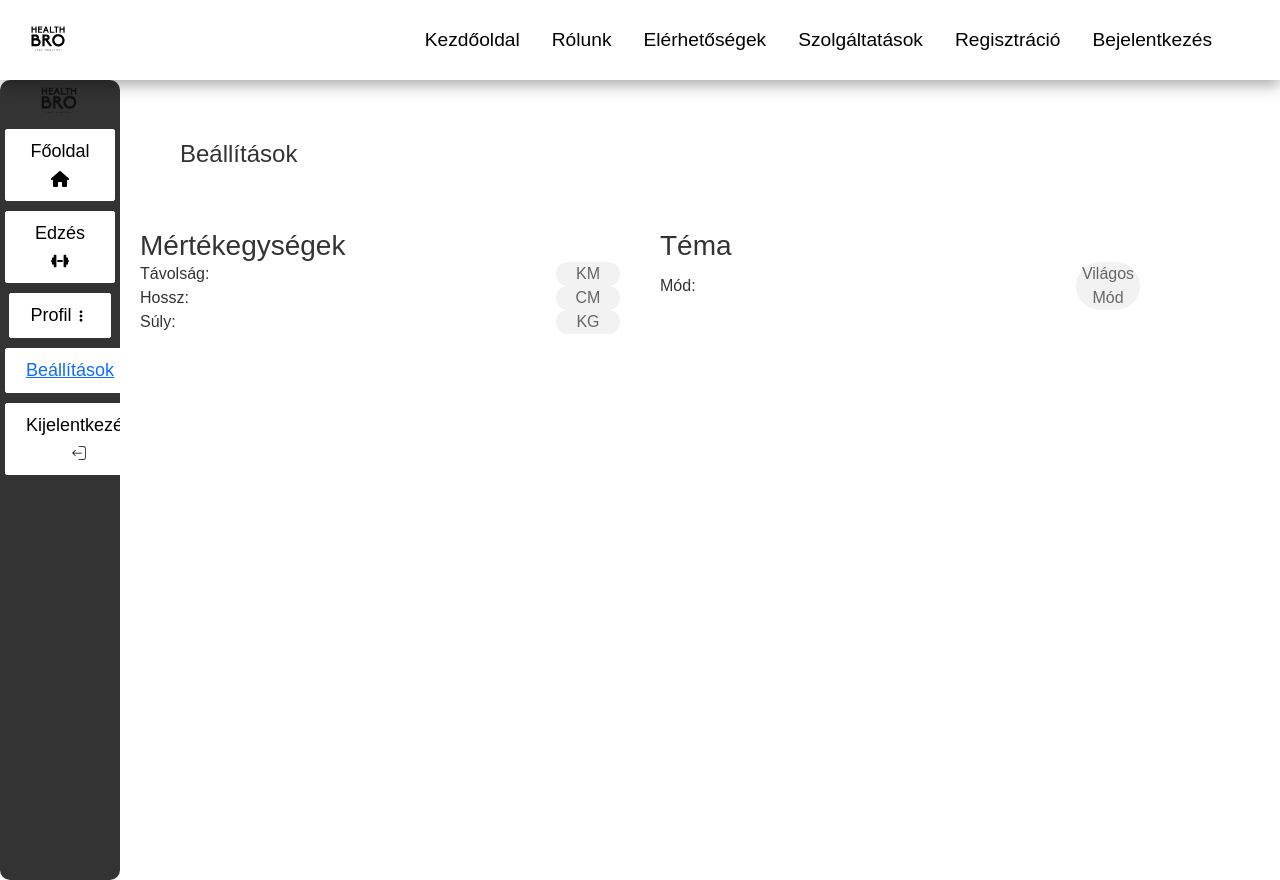
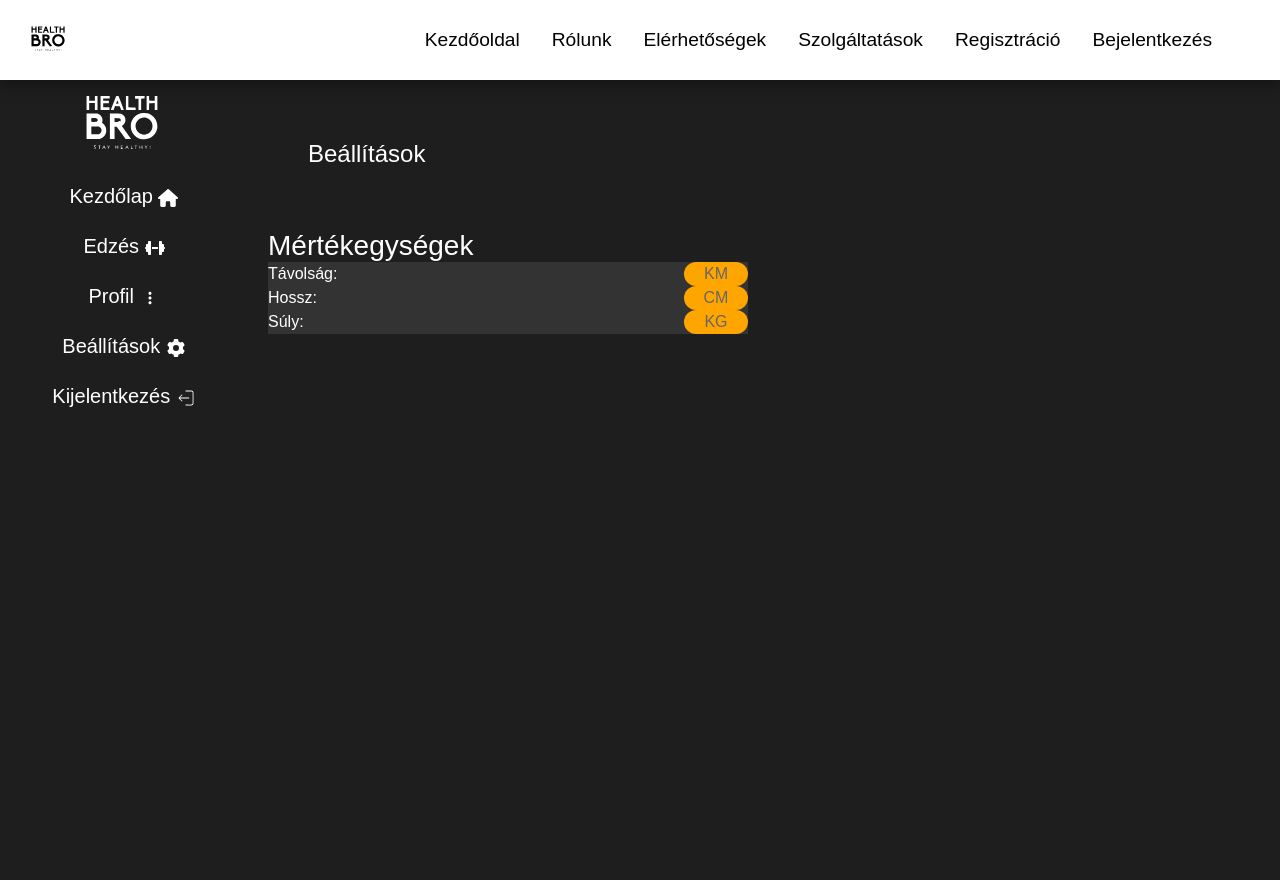
Before and after one commit to HIIMSKYDAZ/HealthBro, a React (Create React App) app: page /settings in a window 1280 px wide. Built offline with nearby package versions, Linux system fonts and the light colour scheme.

Commit message:
themechanger-

```diff
--- a/src/App.jsx
+++ b/src/App.jsx
@@ -32,20 +32,20 @@ function Main({ theme, toggleTheme }) {
 
   return (
     <div className={theme === "light" ? "light-mode" : "dark-mode"}>
-      {location.pathname !== "/HomeMain" && location.pathname !== "/profile" && location.pathname !== "/Settings" && location.pathname !== "/EditProfile" && (
+      {location.pathname !== "/HomeMain" && location.pathname !== "/profile" && location.pathname !== "/Settings" && location.pathname !== "/EditProfile"&& location.pathname !== "/Profile" && (
         <NavBar theme={theme} toggleTheme={toggleTheme} />
       )}
       <Routes>
-        <Route path="/" exact element={<Home theme={theme} />} />
-        <Route path="/about" exact element={<AboutPage theme={theme} />} />
-        <Route path="/contact" exact element={<ContactPage theme={theme} />} />
-        <Route path="/services" exact element={<Services theme={theme} />} />
-        <Route path="/sign-up" exact element={<Signup theme={theme} />} />
-        <Route path="/login" exact element={<LoginPage theme={theme} />} />
-        <Route path="/homeMain" exact element={<HomeMain theme={theme} />} />
-        <Route path="/profile" exact element={<ProfilePage theme={theme} />} />
-        <Route path="/settings" exact element={<Settings theme={theme} toggleTheme={toggleTheme} />} />
-        <Route path="/EditProfile" exact element={<EditProfile theme={theme} />} />
+        <Route path="/" exact element={<Home/>} />
+        <Route path="/about" exact element={<AboutPage/>} />
+        <Route path="/contact" exact element={<ContactPage />} />
+        <Route path="/services" exact element={<Services />} />
+        <Route path="/sign-up" exact element={<Signup />} />
+        <Route path="/login" exact element={<LoginPage />} />
+        <Route path="/homeMain" exact element={<HomeMain />} />
+        <Route path="/profile" exact element={<ProfilePage />} />
+        <Route path="/settings" exact element={<Settings />} />
+        <Route path="/EditProfile" exact element={<EditProfile />} />
       </Routes>
     </div>
   );
--- a/src/components/EditProfile.css
+++ b/src/components/EditProfile.css
@@ -1,12 +1,13 @@
+/* Általános stílusok */
 .edit-profile-container {
   display: grid;
   grid-template-columns: 1fr 3fr 1fr;
   height: 100vh;
   gap: 20px;
-  padding: 20px;
+  padding: 30px;
   box-sizing: border-box;
-  padding: 30px;
 }
+
 .sidebar {
   display: flex;
   flex-direction: column;
@@ -19,6 +20,7 @@
   overflow-y: auto;
   text-align: center;
 }
+
 .edit-profile-container h2 {
   text-align: center;
   margin-bottom: 20px;
@@ -42,7 +44,8 @@
   color: #333;
 }
 
-  input[type="text"], textarea {
+input[type="text"],
+textarea {
   width: 100%;
   padding: 10px;
   font-size: 16px;
@@ -83,6 +86,7 @@
   background-color: #45a049;
 }
 
+/* Dark mode stílusok */
 body.dark-mode .edit-profile-container {
   background-color: #333;
   color: #fff;
@@ -124,17 +128,3 @@
 body.dark-mode .btn-theme-toggle:hover {
   background-color: #666;
 }
-  button {
-    background-color: #007bff;
-    color: white;
-    padding: 10px 20px;
-    border: none;
-    border-radius: 5px;
-    cursor: pointer;
-    transition: background-color 0.3s;
-    margin-top: 10px;
-  }
-
-  button:hover {
-    background-color: #0056b3;
-  }
--- a/src/components/Settings.css
+++ b/src/components/Settings.css
@@ -2,17 +2,12 @@ body {
   margin: 0;
   font-family: Arial, sans-serif;
   transition: background 0.3s, color 0.3s;
-  background-color: #f4f4f4;
+  background-color: #121212;
+  color: #fff !important;
 }
 
-body.light-mode {
-  background-color: #ffffff;
-  color: #333 !important;
-}
-
-body.dark-mode {
-  background-color: #121212;
-  color: #fff !important;
+.menu_link {
+  color: white !important;
 }
 
 .sidebar {
@@ -81,23 +76,23 @@ body.dark-mode {
   color: white;
 }
 
-body.dark-mode .settings-page {
+body .settings-page {
   background-color: #1e1e1e;
 }
 
-body.dark-mode .sidebar {
+body .sidebar {
   background-color: #333;
 }
 
-body.dark-mode .setting-option {
+body .setting-option {
   background-color: #333;
 }
 
-body.dark-mode .setting-option button {
+body .setting-option button {
   background-color: #ffa500;
 }
 
-body.dark-mode .setting-option button:hover {
+body .setting-option button:hover {
   background-color: #ff8700;
 }
 
--- a/src/components/pages/EditProfile.jsx
+++ b/src/components/pages/EditProfile.jsx
@@ -1,20 +1,18 @@
 import React, { useState, useEffect } from "react";
 import { Link } from "react-router-dom";
-import "../EditProfile.css"; // CSS stílus importálása
-import { Button } from '../Button';
-import { FaDumbbell } from "react-icons/fa6";
+import "../EditProfile.css";
+import { CiLogout } from "react-icons/ci";
 import { IoMdMore } from "react-icons/io";
-import { CiLogout } from "react-icons/ci";
-import { FaHouse } from "react-icons/fa6";
+import { FaHouse, FaDumbbell } from "react-icons/fa6";
+import { HiMiniCog6Tooth } from "react-icons/hi2";
 
 const EditProfile = ({ theme }) => {
   const [profileImage, setProfileImage] = useState(null);
   const [name, setName] = useState("");
   const [bio, setBio] = useState("");
-
-  useEffect(() => {
-    document.body.className = theme === "light" ? "light-mode" : "dark-mode";
-  }, [theme]);
+  const [click, setClick] = useState(false);
+  const handleClick = () => setClick(!click);
+  const closeMobileMenu = () => setClick(false);
 
   const handleImageChange = (e) => {
     const file = e.target.files[0];
@@ -35,25 +33,51 @@ const EditProfile = ({ theme }) => {
   return (
     <div className="edit-profile-container">
       <div className="sidebar">
-        <Link to="/HomeMain" className='img-fluid'>
-          <img src='images/logo.png' alt='logo' style={{ width: '50%', textAlign: 'center' }} />
+
+        <Link to="/HomeMain" className="img-fluid">
+          <img src="images/logo_feher.svg" alt="logo" style={{ width: "50%" }} />
         </Link>
+
         <div className="menu">
-          <Button buttonStyle="btn--primary" buttonSize="btn--medium" linkTo="/HomeMain">
-            Home <FaHouse />
-          </Button>
-          <Button buttonStyle="btn--primary" buttonSize="btn--medium" linkTo="/">
-            Edzés <FaDumbbell />
-          </Button>
-          <Button buttonStyle="btn--primary" buttonSize="btn--medium" linkTo="/profile">
-            Profil <IoMdMore />
-          </Button>
-          <Button buttonStyle="btn--primary" buttonSize="btn--medium" linkTo="/Settings">
-            Beállítások
-          </Button>
-          <Button buttonStyle="btn--primary" buttonSize="btn--medium" linkTo="/login">
-            Kijelentkezés <CiLogout />
-          </Button>
+          <div className="menu-icon" onClick={handleClick}>
+            {click ? (
+              <svg xmlns="http://www.w3.org/2000/svg" width="24" viewBox="0 0 384 512">
+                <path d="M376.6 84.5c11.3-13.6 9.5-33.8-4.1-45.1s-33.8-9.5-45.1 4.1L192 206 56.6 43.5C45.3 29.9 25.1 28.1 11.5 39.4S-3.9 70.9 7.4 84.5L150.3 256 7.4 427.5c-11.3 13.6-9.5 33.8 4.1 45.1s33.8-9.5 45.1-4.1L192 306 327.4 468.5c11.3 13.6 31.5 15.4 45.1 4.1s15.4-31.5 4.1-45.1L233.7 256 376.6 84.5z" />
+              </svg>
+            ) : (
+              <svg xmlns="http://www.w3.org/2000/svg" width="24" viewBox="0 0 448 512">
+                <path d="M0 96C0 78.3 14.3 64 32 64h384c17.7 0 32 14.3 32 32s-14.3 32-32 32H32C14.3 128 0 113.7 0 96zM0 256c0-17.7 14.3-32 32-32h384c17.7 0 32 14.3 32 32s-14.3 32-32 32H32c-17.7 0-32-14.3-32-32zM0 416c0-17.7 14.3-32 32-32h384c17.7 0 32 14.3 32 32s-14.3 32-32 32H32c-17.7 0-32-14.3-32-32z" />
+              </svg>
+            )}
+          </div>
+
+          <ul className={click ? "menu-icon-main active" : "menu-icon-main"}>
+            <li onClick={closeMobileMenu}>
+              <Link to="/HomeMain" className="menu_link">
+                Kezdőlap <FaHouse />
+              </Link>
+            </li>
+            <li onClick={closeMobileMenu}>
+              <Link to="/Edzes" className="menu_link">
+                Edzés <FaDumbbell />
+              </Link>
+            </li>
+            <li onClick={closeMobileMenu}>
+              <Link to="/profile" className="menu_link">
+                Profil <IoMdMore />
+              </Link>
+            </li>
+            <li onClick={closeMobileMenu}>
+              <Link to="/Settings" className="menu_link">
+                Beállítások <HiMiniCog6Tooth />
+              </Link>
+            </li>
+            <li onClick={closeMobileMenu}>
+              <Link to="/login" className="menu_link">
+                Kijelentkezés <CiLogout />
+              </Link>
+            </li>
+          </ul>
         </div>
       </div>
 
--- a/src/components/pages/HomeMain.css
+++ b/src/components/pages/HomeMain.css
@@ -19,7 +19,7 @@ video {
 .sidebar {
   display: flex;
   flex-direction: column;
-  background-color: #00000000;
+  background-color: #00000000 !important;
   color: white;
   padding: 20px;
   max-width: 300px;
@@ -37,19 +37,19 @@ video {
   object-fit: contain;
 }
 
-/* Hamburger ikon jobb felső sarokban */
+
 .menu-icon {
   position: absolute;
   top: 20px;
   right: 20px;
   z-index: 10;
   cursor: pointer;
-  display: none; /* Csak mobilnézetben jelenik meg */
+  display: none;
 }
 
-/* Menü lista alapértelmezett stílus */
+
 .menu-icon-main {
-  display: flex; /* Alapértelmezés szerint asztali nézetben látható */
+  display: flex;
   flex-direction: column;
   gap: 20px;
   margin-top: 20px;
@@ -57,7 +57,7 @@ video {
 
 .menu-icon-main.active {
   display: flex;
-  background: #242222;
+  background: #242222 !important;
   left: 0;
   opacity: 1;
   transition: all 0.5s ease;
@@ -100,7 +100,7 @@ video {
   transform: scaleX(1);
 }
 
-/* Mobilnézet: Menü alapértelmezés szerint rejtve */
+
 @media screen and (max-width: 960px) {
   img{
     min-width: 70px;
@@ -110,7 +110,7 @@ video {
     position: relative;
   }
   .menu-icon {
-    display: flex; /* Csak mobilnézetben jelenik meg a hamburger ikon */
+    display: flex;
     flex-direction: column;
     position: relative;
     top: -17px !important;
@@ -122,16 +122,16 @@ video {
 
 
   .menu-icon-main {
-    display: none; /* Alapértelmezés szerint rejtve van */
+    display: none;
   }
 
   .menu-icon-main.active {
-    display: flex; /* Csak kattintásra jelenik meg */
+    display: flex;
     flex-direction: column;
     position: absolute;
     top: 0px;
     right: 0px;
-    background: rgb(39, 39, 39);
+    background: rgba(39, 39, 39, 0);
     padding: 20px;
     height: 100%;
     transition: transform 0.3s ease-in-out;
@@ -139,7 +139,6 @@ video {
   }
 }
 
-/* Menü linkek stílusa */
 .menu_link {
   text-decoration: none;
   text-transform: capitalize;
@@ -175,3 +174,7 @@ video {
   flex-direction: column;
   gap: 20px;
 }
+
+.menu{
+  background-color: #24222200 !important;
+}
--- a/src/components/pages/HomeMain.jsx
+++ b/src/components/pages/HomeMain.jsx
@@ -45,12 +45,12 @@ const HomeMain = () => {
               </Link>
             </li>
             <li onClick={closeMobileMenu}>
-              <Link to="/Profile" className="menu_link">
+              <Link to="/profile" className="menu_link">
                 Profil <IoMdMore />
               </Link>
             </li>
             <li onClick={closeMobileMenu}>
-              <Link to="/Beallitasok" className="menu_link">
+              <Link to="/Settings" className="menu_link">
                 Beállítások <HiMiniCog6Tooth />
               </Link>
             </li>
--- a/src/components/pages/ProfilePage.jsx
+++ b/src/components/pages/ProfilePage.jsx
@@ -5,37 +5,66 @@ import { Button } from "../Button";
 import {FaDumbbell } from "react-icons/fa";
 import { IoMdMore } from "react-icons/io";
 import { CiLogout } from "react-icons/ci";
+import { HiMiniCog6Tooth } from "react-icons/hi2";
+import {FaHouse} from "react-icons/fa6";
 
 const ProfilePage = () => {
   const [duration, setDuration] = useState(0);
   const [reps, setReps] = useState(0);
+  const [click, setClick] = useState(false);
+  const handleClick = () => setClick(!click);
+  const closeMobileMenu = () => setClick(false);
 
   return (
     <div className="profile-page">
       <div className="sidebar">
-        <Link to="/HomeMain" className='img-fluid'>
-          <img src='images/logo.png' alt='logo' style={{ width: '50%', textAlign: 'center' }} />
-        </Link>
-        <div className="menu">
-          <Button buttonStyle="btn--primary" buttonSize="btn--medium" linkTo="/HomeMain">
-            Home
-          </Button>
-          <Button buttonStyle="btn--primary" buttonSize="btn--medium" linkTo="/">
-            Edzés<FaDumbbell />
-          </Button>
-          <Button buttonStyle="btn--primary" buttonSize="btn--medium" linkTo="/HomeMain">
-            Profil<IoMdMore />
-          </Button>
-          <Button buttonStyle="btn--primary" buttonSize="btn--medium" linkTo="/Settings">
-            <Link to="/Settings" className='img-fluid'>
-              Beálítások
-            </Link>
-          </Button>
-          <Button buttonStyle="btn--primary" buttonSize="btn--medium" linkTo="/login">
-            Kijelentkezés<CiLogout />
-          </Button>
-        </div>
-      </div>
+
+              <Link to="/HomeMain" className="img-fluid">
+                <img src="images/logo_feher.svg" alt="logo" style={{ width: "50%" }} />
+              </Link>
+
+              <div className="menu">
+                <div className="menu-icon" onClick={handleClick}>
+                  {click ? (
+                    <svg xmlns="http://www.w3.org/2000/svg" width="24" viewBox="0 0 384 512">
+                      <path d="M376.6 84.5c11.3-13.6 9.5-33.8-4.1-45.1s-33.8-9.5-45.1 4.1L192 206 56.6 43.5C45.3 29.9 25.1 28.1 11.5 39.4S-3.9 70.9 7.4 84.5L150.3 256 7.4 427.5c-11.3 13.6-9.5 33.8 4.1 45.1s33.8-9.5 45.1-4.1L192 306 327.4 468.5c11.3 13.6 31.5 15.4 45.1 4.1s15.4-31.5 4.1-45.1L233.7 256 376.6 84.5z" />
+                    </svg>
+                  ) : (
+                    <svg xmlns="http://www.w3.org/2000/svg" width="24" viewBox="0 0 448 512">
+                      <path d="M0 96C0 78.3 14.3 64 32 64h384c17.7 0 32 14.3 32 32s-14.3 32-32 32H32C14.3 128 0 113.7 0 96zM0 256c0-17.7 14.3-32 32-32h384c17.7 0 32 14.3 32 32s-14.3 32-32 32H32c-17.7 0-32-14.3-32-32zM0 416c0-17.7 14.3-32 32-32h384c17.7 0 32 14.3 32 32s-14.3 32-32 32H32c-17.7 0-32-14.3-32-32z" />
+                    </svg>
+                  )}
+                </div>
+
+                <ul className={click ? "menu-icon-main active" : "menu-icon-main"}>
+                  <li onClick={closeMobileMenu}>
+                    <Link to="/HomeMain" className="menu_link">
+                      Kezdőlap <FaHouse />
+                    </Link>
+                  </li>
+                  <li onClick={closeMobileMenu}>
+                    <Link to="/Edzes" className="menu_link">
+                      Edzés <FaDumbbell />
+                    </Link>
+                  </li>
+                  <li onClick={closeMobileMenu}>
+                    <Link to="/profile" className="menu_link">
+                      Profil <IoMdMore />
+                    </Link>
+                  </li>
+                  <li onClick={closeMobileMenu}>
+                    <Link to="/Settings" className="menu_link">
+                      Beállítások <HiMiniCog6Tooth />
+                    </Link>
+                  </li>
+                  <li onClick={closeMobileMenu}>
+                    <Link to="/login" className="menu_link">
+                      Kijelentkezés <CiLogout />
+                    </Link>
+                  </li>
+                </ul>
+              </div>
+            </div>
 
 
       <div className="profile-content">
--- a/src/components/pages/Settings.jsx
+++ b/src/components/pages/Settings.jsx
@@ -1,22 +1,23 @@
 import React, { useState, useEffect } from "react";
 import { Link } from "react-router-dom";
 import "../Settings.css";
-import { Button } from '../Button';
 import { CiLogout } from "react-icons/ci";
 import { IoMdMore } from "react-icons/io";
 import { FaHouse } from "react-icons/fa6";
 import { FaDumbbell } from "react-icons/fa6";
+import { HiMiniCog6Tooth } from "react-icons/hi2";
 
-const Settings = ({ theme, toggleTheme }) => {
+const Settings = () => {
   const [unitSystem, setUnitSystem] = useState({
     distance: "KM",
     length: "CM",
     weight: "KG",
   });
+  const [click, setClick] = useState(false);
 
-  useEffect(() => {
-    document.body.className = theme === "light" ? "light-mode" : "dark-mode";
-  }, [theme]);
+  const handleClick = () => setClick(!click);
+  const closeMobileMenu = () => setClick(false);
+
 
   const toggleUnit = (type) => {
     setUnitSystem((prev) => ({
@@ -39,27 +40,50 @@ const Settings = ({ theme, toggleTheme }) => {
   return (
     <div className="settings-page">
       <div className="sidebar">
-        <Link to="/HomeMain" className='img-fluid'>
-          <img src='images/logo.png' alt='logo' style={{ width: '50%', textAlign: 'center' }} />
+        <Link to="/HomeMain" className="img-fluid">
+          <img src="images/logo_feher.svg" alt="logo" style={{ width: "50%" }} />
         </Link>
+
         <div className="menu">
-          <Button buttonStyle="btn--primary" buttonSize="btn--medium" linkTo="/HomeMain">
-            Főoldal<FaHouse />
-          </Button>
-          <Button buttonStyle="btn--primary" buttonSize="btn--medium" linkTo="/">
-            Edzés<FaDumbbell />
-          </Button>
-          <Button buttonStyle="btn--primary" buttonSize="btn--medium" linkTo="/HomeMain">
-            Profil<IoMdMore />
-          </Button>
-          <Button buttonStyle="btn--primary" buttonSize="btn--medium" linkTo="/Settings">
-            <Link to="/Settings" className='img-fluid'>
-              Beállítások
-            </Link>
-          </Button>
-          <Button buttonStyle="btn--primary" buttonSize="btn--medium" linkTo="/login">
-            Kijelentkezés<CiLogout />
-          </Button>
+          <div className="menu-icon" onClick={handleClick}>
+            {click ? (
+              <svg xmlns="http://www.w3.org/2000/svg" width="24" viewBox="0 0 384 512">
+                <path d="M376.6 84.5c11.3-13.6 9.5-33.8-4.1-45.1s-33.8-9.5-45.1 4.1L192 206 56.6 43.5C45.3 29.9 25.1 28.1 11.5 39.4S-3.9 70.9 7.4 84.5L150.3 256 7.4 427.5c-11.3 13.6-9.5 33.8 4.1 45.1s33.8-9.5 45.1-4.1L192 306 327.4 468.5c11.3 13.6 31.5 15.4 45.1 4.1s15.4-31.5 4.1-45.1L233.7 256 376.6 84.5z" />
+              </svg>
+            ) : (
+              <svg xmlns="http://www.w3.org/2000/svg" width="24" viewBox="0 0 448 512">
+                <path d="M0 96C0 78.3 14.3 64 32 64h384c17.7 0 32 14.3 32 32s-14.3 32-32 32H32C14.3 128 0 113.7 0 96zM0 256c0-17.7 14.3-32 32-32h384c17.7 0 32 14.3 32 32s-14.3 32-32 32H32c-17.7 0-32-14.3-32-32zM0 416c0-17.7 14.3-32 32-32h384c17.7 0 32 14.3 32 32s-14.3 32-32 32H32c-17.7 0-32-14.3-32-32z" />
+              </svg>
+            )}
+          </div>
+
+          <ul className={click ? "menu-icon-main active" : "menu-icon-main"}>
+            <li onClick={closeMobileMenu}>
+              <Link to="/HomeMain" className="menu_link">
+                Kezdőlap <FaHouse />
+              </Link>
+            </li>
+            <li onClick={closeMobileMenu}>
+              <Link to="/Edzes" className="menu_link">
+                Edzés <FaDumbbell />
+              </Link>
+            </li>
+            <li onClick={closeMobileMenu}>
+              <Link to="/profile" className="menu_link">
+                Profil <IoMdMore />
+              </Link>
+            </li>
+            <li onClick={closeMobileMenu}>
+              <Link to="/Settings" className="menu_link">
+                Beállítások <HiMiniCog6Tooth />
+              </Link>
+            </li>
+            <li onClick={closeMobileMenu}>
+              <Link to="/login" className="menu_link">
+                Kijelentkezés <CiLogout />
+              </Link>
+            </li>
+          </ul>
         </div>
       </div>
 
@@ -99,19 +123,6 @@ const Settings = ({ theme, toggleTheme }) => {
               </button>
             </div>
           </div>
-
-          <div className="settings-section">
-            <h3>Téma</h3>
-            <div className="setting-option">
-              <span>Mód:</span>
-              <button
-                onClick={toggleTheme}
-                className="unit-btn"
-              >
-                {theme === "light" ? "Világos Mód" : "Sötét Mód"}
-              </button>
-            </div>
-          </div>
         </div>
       </div>
     </div>
```
Lines whose indentation alone changed are shown as unchanged.
